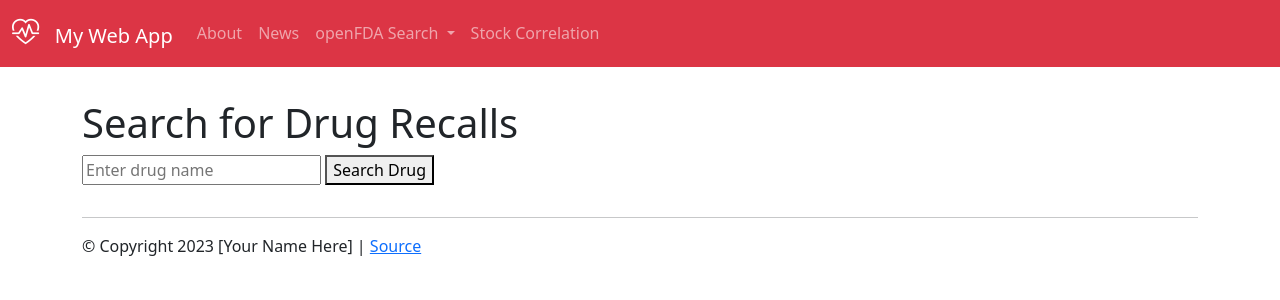
After one commit to rgirma1/FDA_search, a Flask app: page /openFDA-Search/drug-recalls in a window 1280 px wide. The commit adds this page. Shown: the top 300 px of the page. Run offline with Flask 3, Linux system fonts and the light colour scheme.

Commit message:
Created pages and forms for device, drug, and company searches

```diff
--- a/web_app/__init__.py
+++ b/web_app/__init__.py
@@ -1,7 +1,7 @@
 from flask import Flask
 from web_app.routes.home_routes import home_routes
 from web_app.routes.news_routes import news_routes
-from web_app.routes.drugs_routes import drugs_bp
+from web_app.routes.fdadata_routes import fdadata_routes
 from web_app.routes.stock_correlation_routes import stock_correlation_routes
 
 def create_app():
@@ -11,7 +11,7 @@ def create_app():
 
     app.register_blueprint(home_routes)
     app.register_blueprint(news_routes)
-    app.register_blueprint(drugs_bp)
+    app.register_blueprint(fdadata_routes)
     app.register_blueprint(stock_correlation_routes)
 
     return app
--- a/web_app/routes/drugs_routes.py
+++ b/web_app/routes/fdadata_routes.py
@@ -1,17 +1,25 @@
 from flask import Blueprint, request, render_template, jsonify
 from app.FDAdata import fetch_fda_data, process_pma_data, process_recall_data
 
-drugs_bp = Blueprint("drugs", __name__)
+fdadata_routes = Blueprint("fdadata_routes", __name__)
 
-@drugs_bp.route("/openFDA-Search/by-drug-device")
-def by_drug_device():
-    return render_template("by-drug-device.html")
+@fdadata_routes.route("/openFDA-Search/drug-recalls")
+def drug_recalls():
+    return render_template("drug-recalls.html")
 
-@drugs_bp.route("/openFDA-Search/by-company")
+@fdadata_routes.route("/openFDA-Search/device-recalls-pma")
+def device_recalls_pma():
+    return render_template("device-recalls-pma.html")
+
+@fdadata_routes.route("/openFDA-Search/by-company")
 def by_company():
     return render_template("by-company.html")
 
-@drugs_bp.route("/search/drug", methods=["GET"])
+
+
+
+
+@fdadata_routes.route("/search/drug", methods=["GET"])
 def search_drug():
     drug_name = request.args.get("drug_name")
     if not drug_name:
@@ -24,7 +32,7 @@ def search_drug():
 
     return render_template("results.html", drug_name=drug_name, pma_data=pma_data, recall_data=recall_data)
 
-@drugs_bp.route("/search/device", methods=["GET"])
+@fdadata_routes.route("/search/device", methods=["GET"])
 def search_device():
     company_name = request.args.get("company_name")
     keyword = request.args.get("keyword")
--- a/web_app/templates/about.html
+++ b/web_app/templates/about.html
@@ -1,5 +1,5 @@
 {% extends "bootstrap_5_layout.html" %}
-{% set active_page = "by-drug-device" %}
+{% set active_page = "about" %}
 
 {% block content %}
     <h1>About</h1>
--- a/web_app/templates/bootstrap_5_layout.html
+++ b/web_app/templates/bootstrap_5_layout.html
@@ -44,7 +44,8 @@
         ('/news', 'news', 'News', []),
         ('#', 'openFDA_search', 'openFDA Search', [
             ('/openFDA-Search/by-company', 'search-by-company', 'by Company'),
-            ('/openFDA-Search/by-drug-device', 'search-by-drug-device', 'by Drug/Device')
+            ('/openFDA-Search/drug-recalls', 'drug-recalls', 'Drug Recalls'),
+            ('/openFDA-Search/device-recalls-pma', 'device-recalls-pma', 'Device Recalls & PMAs')
         ]),
         ('/stock-correlation', 'stocks_correlation', 'Stock Correlation',[])
     ] -%}
--- /dev/null
+++ b/web_app/templates/drug-recalls.html
@@ -0,0 +1,11 @@
+{% extends "bootstrap_5_layout.html" %}
+{% set active_page = "drug-recalls" %}
+
+{% block content %}
+    <h1>Search for Drug Recalls</h1>
+    <form action="/search/drug" method="get">
+        <input type="text" name="drug_name" placeholder="Enter drug name">
+        <button type="submit">Search Drug</button>
+    </form>
+
+{% endblock %}
```
Also changed, not shown: web_app/templates/by-drug-device.html (deleted, +0 -17 lines), web_app/templates/device-recalls-pma.html (added, +15 -0 lines).
